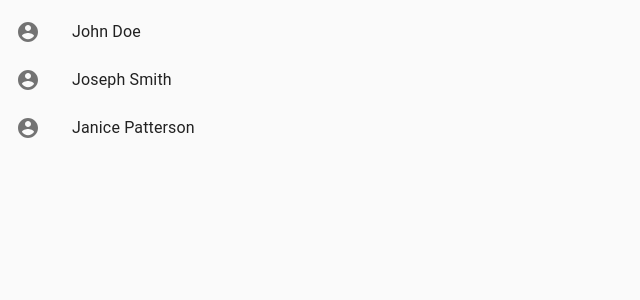
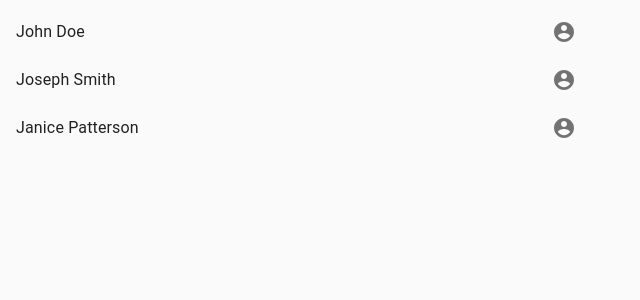
Before and after one commit to eliseuvideira/react-material-ui-cookbook, a React app: page / in a window 1280 px wide. Shown: the top 300 px of the page, without its empty margins (0-640 px from the left). Built offline with nearby package versions, Linux system fonts and the light colour scheme.

Commit message:
visually selecting list items by switching icons

```diff
--- a/src/components/Page.tsx
+++ b/src/components/Page.tsx
@@ -9,6 +9,8 @@ import {
   ListItemIcon,
 } from '@material-ui/core';
 import AccountCircleIcon from '@material-ui/icons/AccountCircle';
+import CheckCircleOutlineIcon from '@material-ui/icons/CheckCircleOutline';
+import PropTypes from 'prop-types';
 
 const useStyles = makeStyles(() => ({
   root: {
@@ -16,26 +18,50 @@ const useStyles = makeStyles(() => ({
   },
 }));
 
+const MaybeSelectedIcon: React.FC<{
+  selected: boolean;
+  Icon: () => JSX.Element;
+}> = ({ selected, Icon }) => (selected ? <CheckCircleOutlineIcon /> : <Icon />);
+
+MaybeSelectedIcon.propTypes = {
+  selected: PropTypes.bool.isRequired,
+  Icon: PropTypes.any.isRequired,
+};
+
 const Page = () => {
   const classes = useStyles();
-  const [users] = useState([
-    { name: 'John Doe' },
-    { name: 'Joseph Smith' },
-    { name: 'Janice Patterson' },
+  const [users, setUsers] = useState([
+    { name: 'John Doe', selected: false },
+    { name: 'Joseph Smith', selected: false },
+    { name: 'Janice Patterson', selected: false },
   ]);
+
+  const onClick = (index: number) => () => {
+    const items = [...users];
+    items[index] = { ...items[index], selected: !items[index].selected };
+    setUsers(items);
+  };
 
   return (
     <div className={classes.root}>
       <CssBaseline />
       <Grid container spacing={4}>
-        <Grid item xs={12}>
+        <Grid item xs={6}>
           <List>
             {users.map((user, index) => (
-              <ListItem key={index} button>
+              <ListItem
+                key={index}
+                button
+                selected={user.selected}
+                onClick={onClick(index)}
+              >
+                <ListItemText primary={user.name} />
                 <ListItemIcon>
-                  <AccountCircleIcon />
+                  <MaybeSelectedIcon
+                    selected={user.selected}
+                    Icon={() => <AccountCircleIcon />}
+                  />
                 </ListItemIcon>
-                <ListItemText primary={user.name} />
               </ListItem>
             ))}
           </List>
```
